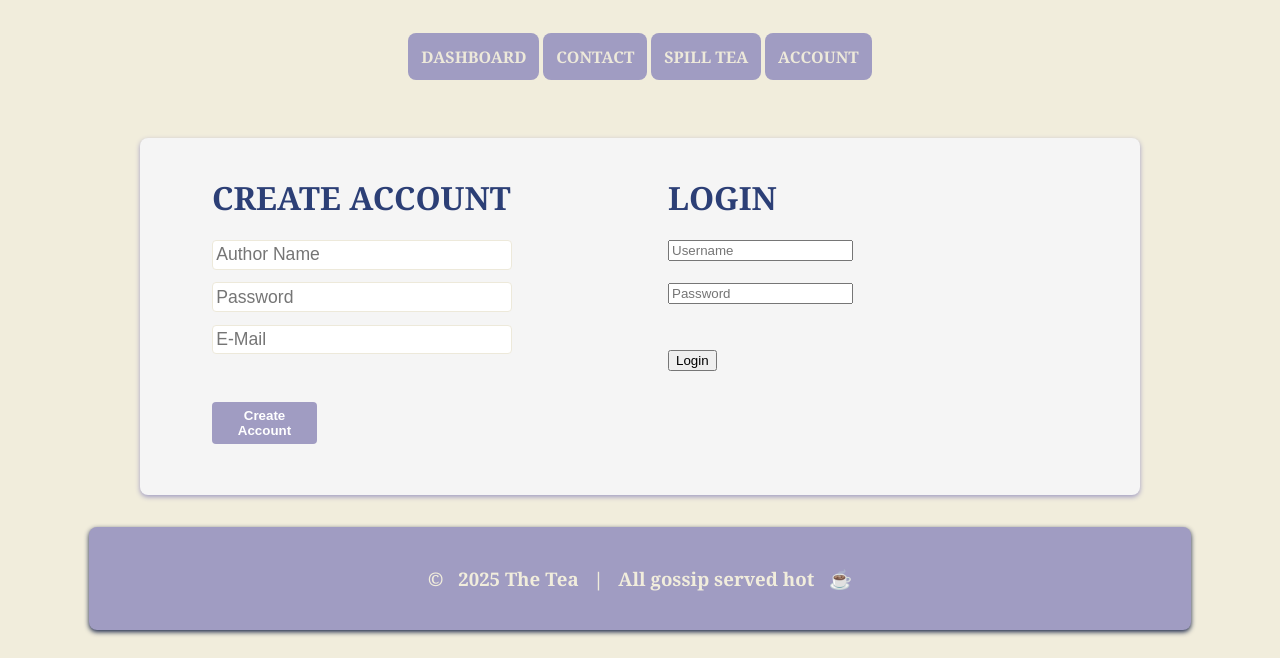
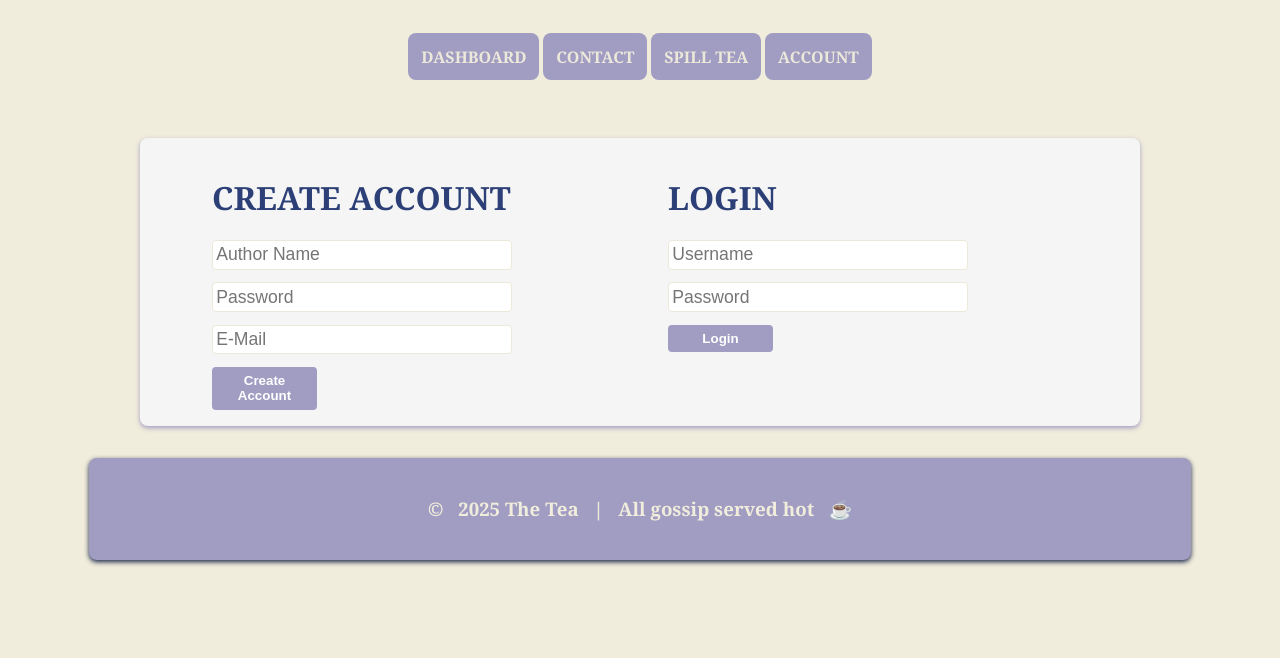
Before and after one commit to Jessie0611/blog, a PHP site: page /createacc.php in a window 1280 px wide. Shown: the part 568-1226 px from the top of the page. After the commit the page ends 1134 px from the top, so only its background shows below. Run offline with PHP 8.4, Linux system fonts and the light colour scheme.

Commit message:
Fix error handling msg bug and login, now working on account page

```diff
--- a/createacc.php
+++ b/createacc.php
@@ -16,10 +16,6 @@ $signupData = $_SESSION['signup_data'] ?? [];
 
 $loginErrors = $_SESSION['errors_login'] ?? [];
 $loginData = $_SESSION['login_data'] ?? [];
-
-// Clear errors after displaying once
-unset($_SESSION['errors_signup'], $_SESSION['signup_data']);
-unset($_SESSION['errors_login'], $_SESSION['login_data']);
 ?>
 
 <div class="create">
--- a/includes/login.inc.php
+++ b/includes/login.inc.php
@@ -1,8 +1,9 @@
 <?php
 
 if ($_SERVER["REQUEST_METHOD"] === "POST") {
-    $username = $_POST["username"] ?? '';
-    $pwd = $_POST["pwd"] ?? '';
+    $username = $_POST["loginUsername"] ?? '';
+    $pwd = $_POST["loginPassword"] ?? '';
+
 
     try {
         require_once 'dbh.inc.php';     // DB connection
--- a/includes/login_m.inc.php
+++ b/includes/login_m.inc.php
@@ -12,7 +12,7 @@ function getUser(PDO $pdo, string $username): array|false
     return $stmt->fetch(PDO::FETCH_ASSOC) ?: false;
 }
 
-function isPwdIncorrect(string $inputPwd, string $hashedPwd): bool
+function isPwdIncorrect(string $pwd, string $hashedPwd): bool
 {
-    return !password_verify($inputPwd, $hashedPwd);
+    return !password_verify($pwd, $hashedPwd);
 }
--- a/includes/login_v.inc.php
+++ b/includes/login_v.inc.php
@@ -7,24 +7,13 @@ function loginInputs()
     $loginUsername = $_SESSION["login_data"]["loginUsername"] ?? '';
 
     echo '<form action="includes/login.inc.php" method="POST" class="createAccountForm" novalidate>';
+    echo '<input type="text" name="loginUsername" placeholder="Username" value="' . htmlspecialchars($loginUsername) . '">';
+    echo '<input type="password" name="loginPassword" placeholder="Password">';
+    echo '<button type="submit" name="login">Login</button>';
+    echo '</form>';
 
-    echo '<input type="text" name="loginUsername"  class="createAccountForm" placeholder="Username" required value="' . htmlspecialchars($loginUsername) . '"> <br>';
-
-    echo '<input type="password" name="loginPassword"  class="createAccountForm" placeholder="Password" required><br>';
-
-    echo '<br><button type="submit" name="login">Login</button><br>';
-    echo '</form>';
+    unset($_SESSION["login_data"]);
 }
-
-function outputUsername()
-{
-    if (isset($_SESSION["user_id"])) {
-        echo "You are logged in as " . htmlspecialchars($_SESSION["user_username"]);
-    } else {
-        echo "You are not logged in.";
-    }
-}
-
 
 function checkLoginErrors()
 {
@@ -38,3 +27,12 @@ function checkLoginErrors()
     } else {
     }
 }
+
+function outputUsername()
+{
+    if (isset($_SESSION["user_id"])) {
+        echo "You are logged in as " . htmlspecialchars($_SESSION["user_username"]);
+    } else {
+        echo "You are not logged in.";
+    }
+}
--- a/includes/signup_v.inc.php
+++ b/includes/signup_v.inc.php
@@ -6,21 +6,24 @@ function signupInputs()
 {
     echo '<form action="includes/signup.inc.php" method="POST" class="createAccountForm" novalidate>';
 
-    if (isset($_SESSION["signup_data"]["username"]) && !isset($_SESSION["errors_signup"]["username_taken"])) {
-        echo '<input type="text" name="username" class="createAccountForm" placeholder="Author Name" value="' . $_SESSION["signup_data"]["username"] . '"><br>';
-    } else {
-        echo '<input type="text" name="username" class="createAccountForm" placeholder="Author Name"> ';
-    }
-    echo ' <input type="password" name="pwd" class="createAccountForm" placeholder="Password">';
+    $username = $_SESSION["signup_data"]["username"] ?? '';
+    $email = $_SESSION["signup_data"]["email"] ?? '';
 
-    if (isset($_SESSION["signup_data"]["email"]) && !isset($_SESSION["errors_signup"]["email_used"]) && !isset($_SESSION["errors_signup"]["invalid_email"])) {
-        echo '<input type="text" name="email" class="createAccountForm" placeholder="E-Mail" value="' . $_SESSION["signup_data"]["email"] . '"><br>';
-    } else {
-        echo '<input type="text" name="email" class="createAccountForm" placeholder="E-Mail">';
-    }
+    $usernameTaken = isset($_SESSION["errors_signup"]["username_taken"]);
+    $emailUsed = isset($_SESSION["errors_signup"]["email_used"]);
+    $invalidEmail = isset($_SESSION["errors_signup"]["invalid_email"]);
 
-    echo '<br><button type="submit" name="createAccount">Create Account</button> <br>';
+    echo '<input type="text" name="username" placeholder="Author Name" value="' . (!$usernameTaken ? htmlspecialchars($username) : '') . '">';
+    echo '<input type="password" name="pwd" placeholder="Password">';
+    echo '<input type="text" name="email" placeholder="E-Mail" value="' . (!$emailUsed && !$invalidEmail ? htmlspecialchars($email) : '') . '">';
+
+    echo '<button type="submit" name="createAccount">Create Account</button>';
+    echo '</form>';
+
+    unset($_SESSION['signup_data']);
 }
+
+
 
 function checkSignupErrors()
 {
@@ -28,12 +31,12 @@ function checkSignupErrors()
         $errors = $_SESSION['errors_signup'];
 
         foreach ($errors as $error) {
-            echo '<p class ="formError">' . $error . '</p>';
+            echo '<p class="formError">' . htmlspecialchars($error) . '</p>';
         }
 
+        //Clear only after displaying
         unset($_SESSION['errors_signup']);
-    } else if (isset($_GET["signup"]) && $_GET["signup"] === "success") {
-        echo '<br>';
-        echo '<p class="formSuccess"> Signup Successful! Please login. </p>';
+    } elseif (isset($_GET["signup"]) && $_GET["signup"] === "success") {
+        echo '<br><p class="formSuccess">Signup Successful! Please login.</p>';
     }
 }
--- a/style.css
+++ b/style.css
@@ -124,6 +124,18 @@ h4 {
     border: 1px solid #ede9da;
     border-radius: 4px;
 }
+
+.createAccountForm button {
+    padding: 0.4rem;
+    font-weight: bold;
+    max-width: 105px;
+    background-color: #A09CC2;
+    color: #ffffff;
+    border: none;
+    border-radius: 4px;
+    cursor: pointer;
+}
+
 
 
 .createAccountForm button {
```
Also changed, not shown: account.php (+14 -3 lines).
